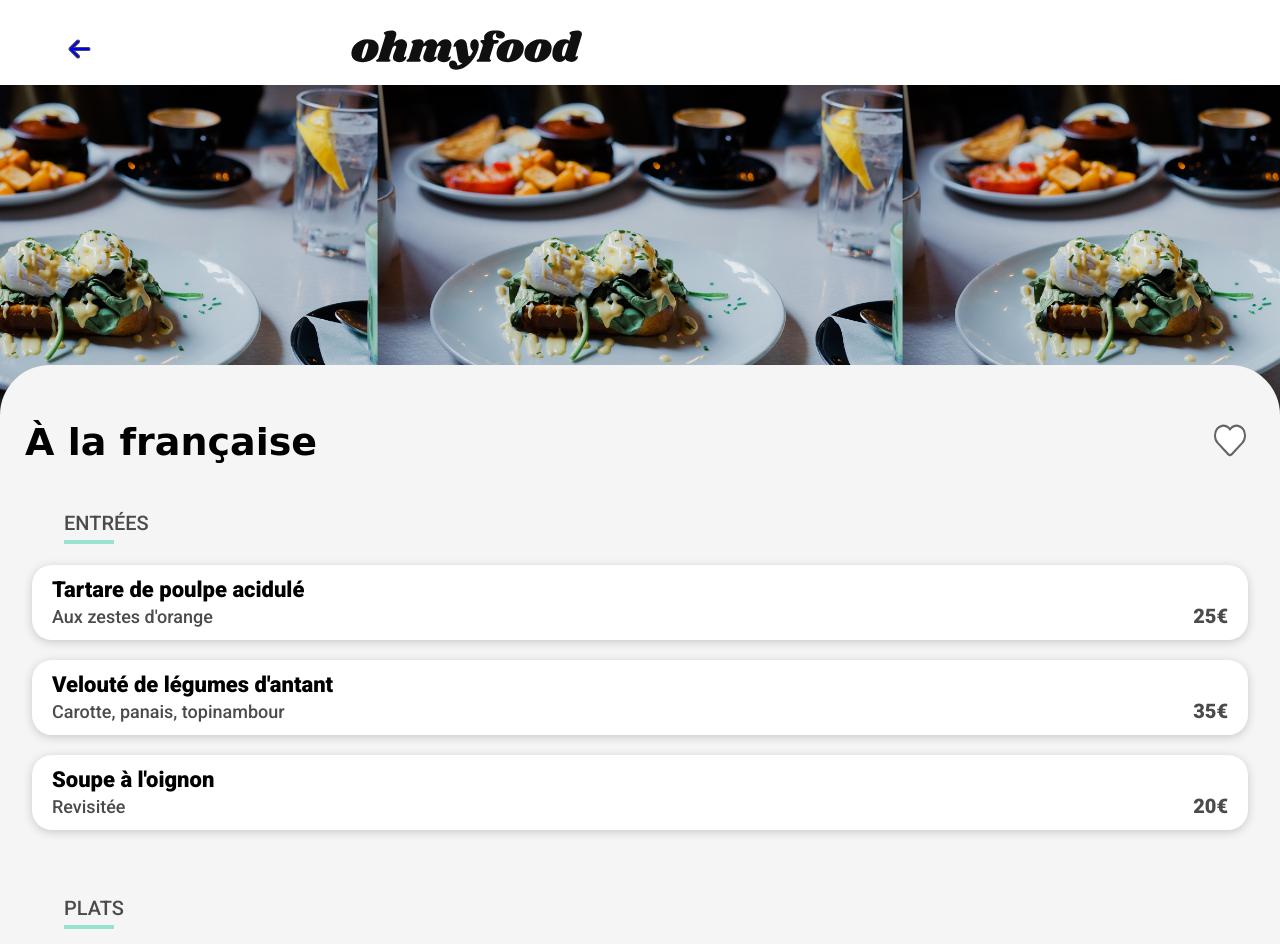
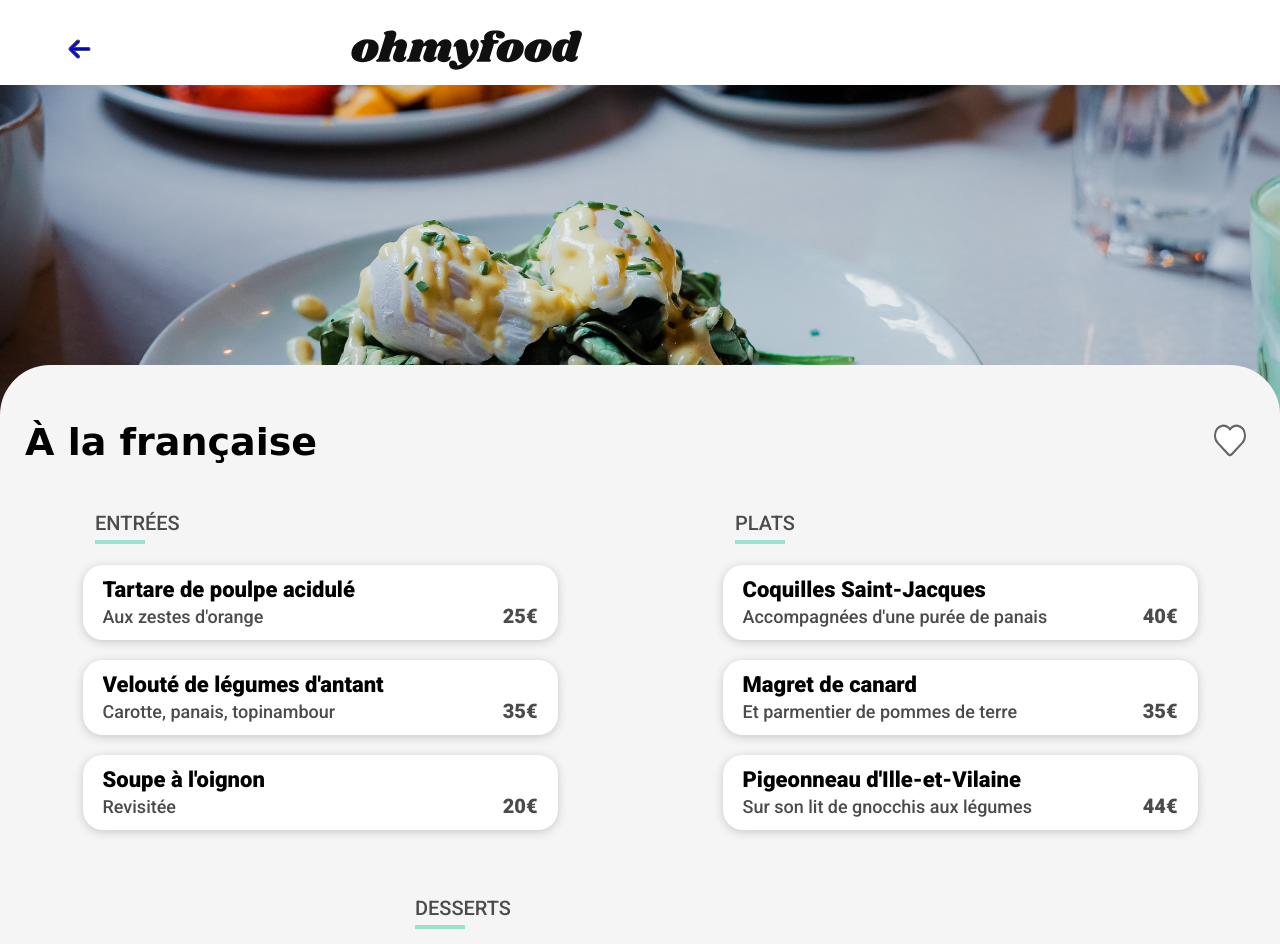
Before and after one commit to lorgauss/lorgauss.github.io, a website: page menu_alf.html in a window 1280 px wide. Shown: the top 944 px of the page. Drawn offline with Linux system fonts and the light colour scheme; a web font is replaced by a local one.

Commit message:
tablet and desktop version implemented

```diff
--- a/menu_alf.html
+++ b/menu_alf.html
@@ -27,6 +27,7 @@
                     <i class="fa-solid fa-heart heart_ico"></i>
                 </div>
             </div>
+            <div class="menu">
                 <section class="menu_group">
                     <h2>Entr&eacute;es</h2>
                     <div class="menu_group_container">
@@ -150,6 +151,7 @@
                         </article>
                     </div>
                 </section>
+            </div>
             <div class="menu_placeorder">
                 <a href="#" class="button_gradiant">Commander</a>
             </div>
--- a/sass/components/_tags.scss
+++ b/sass/components/_tags.scss
@@ -51,3 +51,10 @@
         padding-inline: 15px;
         margin: 20px;
 }
+
+
+@media (min-width: 500px){
+    .howto_tag{
+        max-width: 600px;
+    }
+}
--- a/sass/pages/_index.scss
+++ b/sass/pages/_index.scss
@@ -141,3 +141,19 @@ article{
         }
     }
 }
+
+@media (min-width: 500px){
+
+    #howto_container{
+        align-items: start;
+        padding-inline-start: 7%;
+    }
+
+    #catalog_container{
+        flex-flow: row wrap;
+        justify-content: space-around;
+    }
+    .catalog_container_card{
+        width: 400px;
+    }
+}
--- a/sass/pages/_menus.scss
+++ b/sass/pages/_menus.scss
@@ -1,12 +1,4 @@
 .menu_display{
-    display: flex;
-    background-position:top;
-    background-size: auto 350px;
-    width: 100%;
-    height: 380px;
-    align-items: flex-end;
-}
-.menu_display-portrait{
     display: flex;
     background-position:center;
     background-size: cover;
@@ -29,6 +21,14 @@
     i{
         padding: 10px;
     }
+}
+
+.menu{
+    display: flex;
+    flex-flow: column;
+    background-color: $grey;
+    width: 100%;
+    justify-content: space-around;
 }
 
 .menu_group{
@@ -171,3 +171,20 @@
         transform: translateY(0px) ;
     }
 }
+
+
+
+@media (min-width: 500px){
+    .menu{
+        flex-flow: row wrap;
+    }
+    .menu_group{
+        max-width: 500px;
+    }
+    .menu_group_container{
+        max-width: 525px;
+    }
+    .menu_item{
+        max-width: 500px;
+    }
+}
```
Also changed, not shown: menu_ldds.html (+3 -0 lines), menu_lne.html (+3 -1 lines), menu_lpdg.html (+2 -0 lines), css/style.css, 1 other file. Lines whose indentation alone changed are shown as unchanged.
